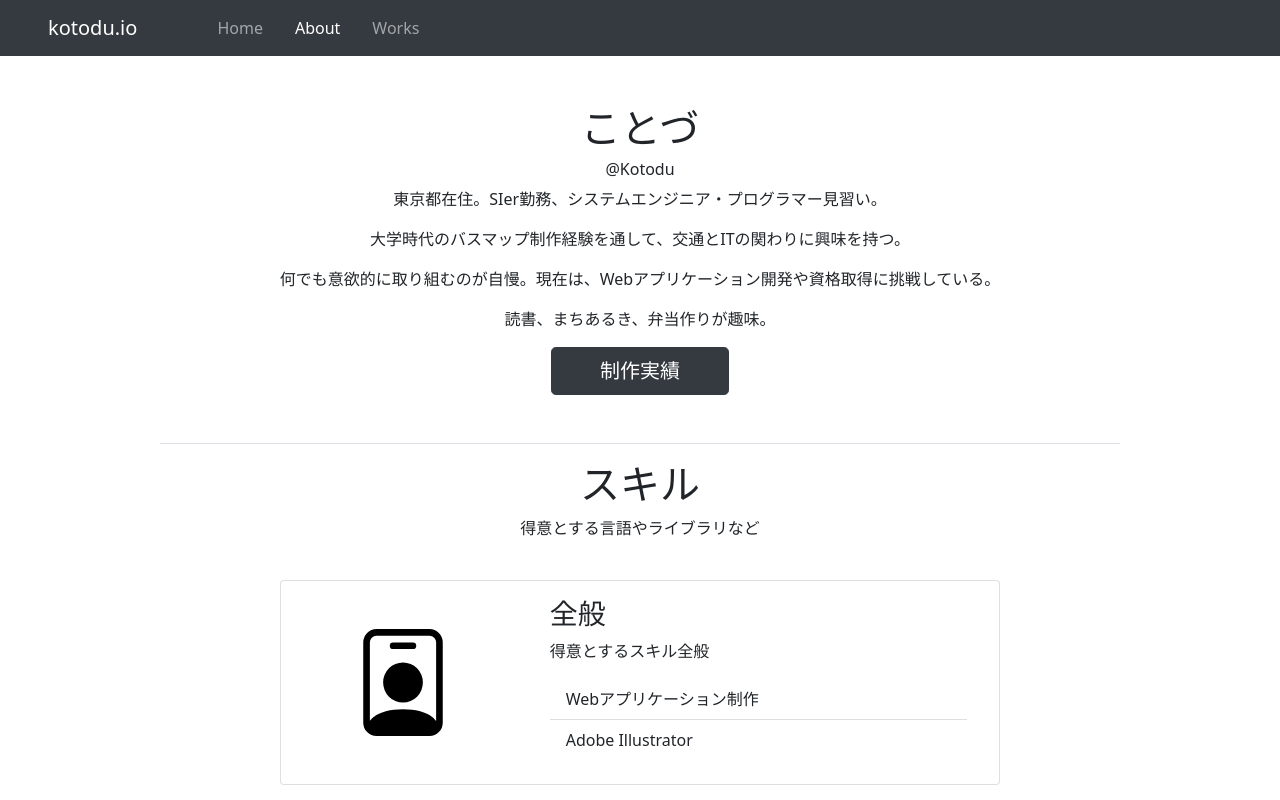
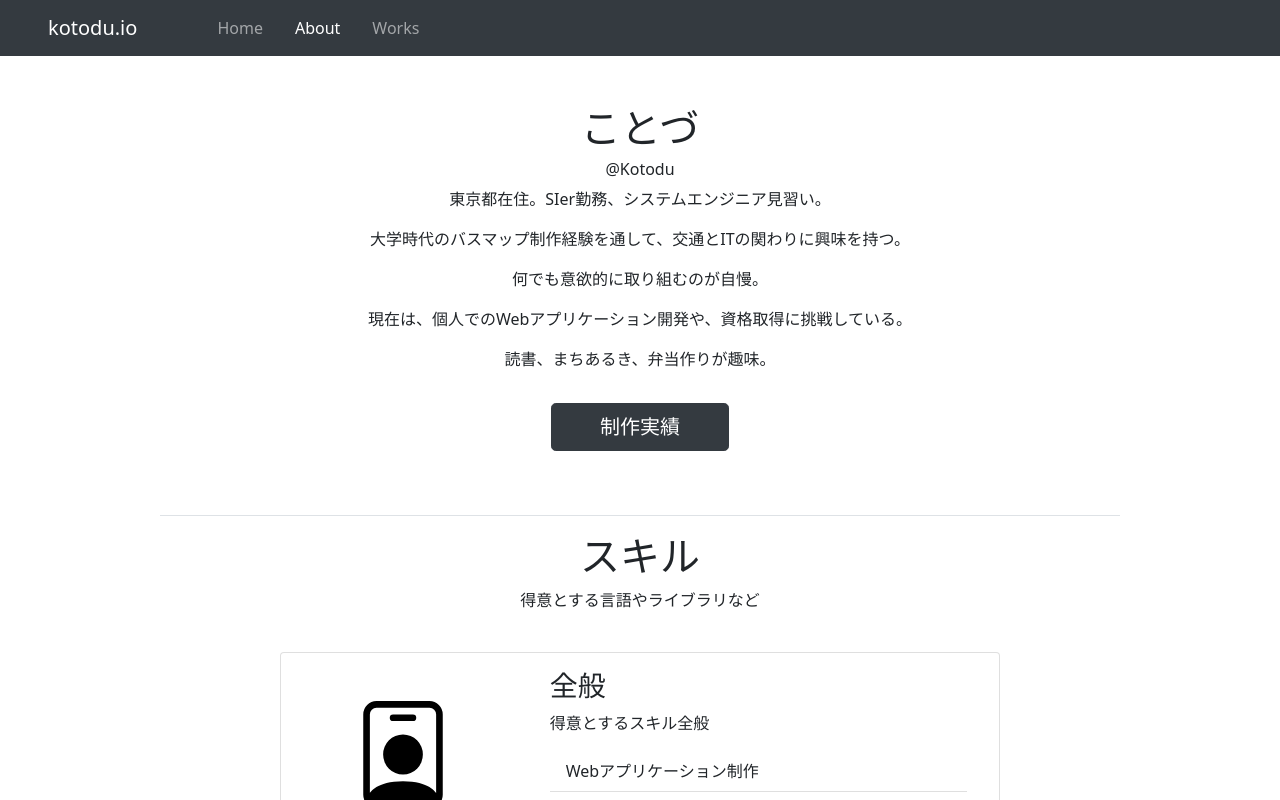
Before and after one commit to kotodu/kotodu.github.io, a Vue app: page /about in a window 1280 px wide. Shown: the top 800 px of the page. Built offline with nearby package versions, Linux system fonts and the light colour scheme.

Commit message:
#16 での文言の再確認と修正

```diff
--- a/src/views/About.vue
+++ b/src/views/About.vue
@@ -20,7 +20,7 @@
                 class="text-decoration-none">
                     <button
                     type="button"
-                    class="btn btn-dark btn-lg px-5"
+                    class="btn btn-dark btn-lg px-5 my-3"
                     >
                         制作実績
                     </button>
@@ -128,9 +128,10 @@ export default defineComponent({
             "OpenStreetMap"
         ];
         const introduceText = [
-            "東京都在住。SIer勤務、システムエンジニア・プログラマー見習い。",
+            "東京都在住。SIer勤務、システムエンジニア見習い。",
             "大学時代のバスマップ制作経験を通して、交通とITの関わりに興味を持つ。",
-            "何でも意欲的に取り組むのが自慢。現在は、Webアプリケーション開発や資格取得に挑戦している。",
+            "何でも意欲的に取り組むのが自慢。",
+            "現在は、個人でのWebアプリケーション開発や、資格取得に挑戦している。",
             "読書、まちあるき、弁当作りが趣味。"
         ];
         return {
```
